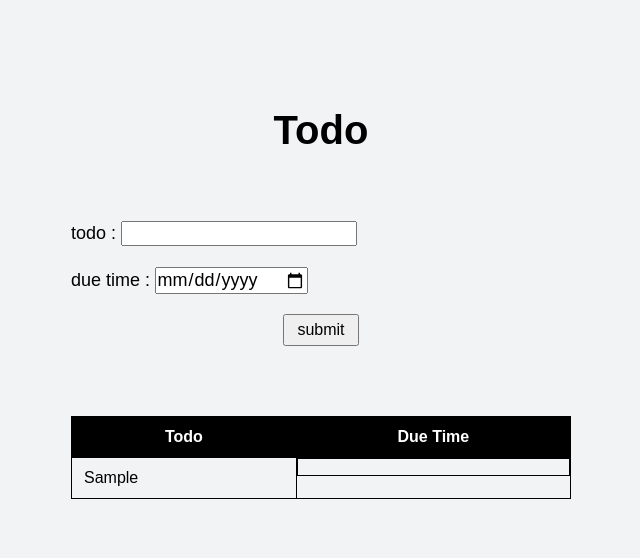
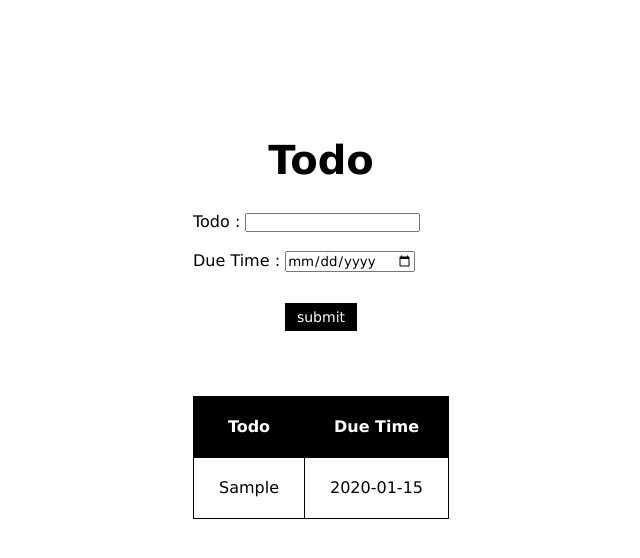
Before and after one commit to AldyyNgere/javascript-projects, a plain HTML site: page todo/index.html in a window 1280 px wide. Both pictures are taken after typing "Sample", "2020-01-15" into the empty fields and a click on the input "submit". Shown: the whole page, without its empty margins (319-959 px from the left). Drawn offline with Linux system fonts and the light colour scheme.

Commit message:
menyelesaikan project todo

```diff
--- a/todo/index.html
+++ b/todo/index.html
@@ -9,25 +9,23 @@
   </head>
   <body>
     <div class="container">
-      <!-- Todo Form body  -->
+      <div class="form-container">
         <h1 class="header">Todo</h1>
-      <form action="#" class="todo-form" name="todo-form">
-        <div class="todo-box">
-          <label for="todo">todo :</label>
-          <input type="text" id="todo" name="dueTime" />
+        <form action="#" name="todo-form">
+          <div class="input-box">
+            <label for="todo">Todo :</label>
+            <input type="text" name="todo" id="todo" />
           </div>
-        <div class="todo-box">
-          <label for="dueTime">due time :</label>
+          <div class="input-box">
+            <label for="dueTime">Due Time :</label>
             <input type="date" name="dueTime" id="dueTime" />
           </div>
-        <div class="todo-box center">
+          <div class="input-box">
             <input type="submit" value="submit" />
           </div>
         </form>
-
-      <!-- Todo Form body  end -->
-
-      <!-- Todo table body  -->
+      </div>
+      <div class="table-container">
         <table class="todo-table">
           <thead>
             <tr>
@@ -35,15 +33,11 @@
               <th>Due Time</th>
             </tr>
           </thead>
-        <tbody id="todo-tbody">
-          <tr>
-            <td>Coding</td>
-            <td>24/05/2023</td>
-          </tr>
-        </tbody>
+          <tbody class="todo-tbody"></tbody>
         </table>
-      <!-- Todo table body  end -->
       </div>
+    </div>
+
     <script src="script.js"></script>
   </body>
 </html>
--- a/todo/script.js
+++ b/todo/script.js
@@ -1,57 +1,54 @@
-// Buat array untuk menampung data todo
+// Make todo database
 const dbTodo = [];
-const dbdueTime = [];
+const dbDueTime = [];
 
-// function ambil dan push data jangan lupa gunakan prevetDefault()
-document.forms["todo-form"].onsubmit = (event) => {
-  // ambil lalu push data input ke array
+// Get value and push to database
+document.forms["todo-form"].onsubmit = (e) => {
   let todo = document.forms["todo-form"]["todo"].value;
+  let dueTime = document.forms["todo-form"]["dueTime"].value;
+
   dbTodo.push(todo);
-  let dueTime = document.forms["todo-form"]["dueTime"].value;
-  dbdueTime.push(dueTime);
+  dbDueTime.push(dueTime);
 
-  event.preventDefault();
+  e.preventDefault();
   document.forms["todo-form"].reset();
-  // Lanjutkan proses ke function berikutnya
   dataProcess();
 };
 
-// Function data process
+// Make dataprocess function
 function dataProcess() {
   clearData();
   for (let i = 0; i < dbTodo.length; i++) {
     let todo = dbTodo[i];
-    let dueTime = dbdueTime[i];
+    let dueTime = dbDueTime[i];
 
-    // Lanutkan ke function displayData dengan menambahkan i, todo, dan dueTime
     displayData(i, todo, dueTime);
   }
 }
 
-// Function clear data
+// Clear data first
 function clearData() {
-  const tbody = document.getElementById("todo-tbody");
-  // Buat pengkondisian
+  let tbody = document.querySelector(".todo-tbody");
+  // Make condition
   while (tbody.firstChild) {
     tbody.removeChild(tbody.firstChild);
   }
 }
 
-// Function display data
-function displayData(index, todo, dueTime) {
-  // Table row element
+// Function to display data
+function displayData(i, todo, dueTime) {
   let tr = document.createElement("tr");
 
-  // Table data todo
-  const tdTodo = document.createElement("td");
+  // todo table data
+  let tdTodo = document.createElement("td");
   tdTodo.textContent = todo;
   tr.appendChild(tdTodo);
 
-  // Table data dueTime
-  const tdDueTime = document.createElement("td");
+  // todo table data
+  let tdDueTime = document.createElement("td");
   tdDueTime.textContent = dueTime;
   tr.appendChild(tdDueTime);
 
-  const tbody = document.getElementById("todo-tbody");
+  let tbody = document.querySelector(".todo-tbody");
   tbody.appendChild(tr);
 }
--- a/todo/style.css
+++ b/todo/style.css
@@ -10,75 +10,69 @@ html {
 
 body {
   font-size: 1.6rem;
+  font-family: Verdana, Geneva, Tahoma, sans-serif;
   line-height: 1.5;
-  font-family: sans-serif;
   display: flex;
   justify-content: center;
-  padding-top: 10rem;
-  background-color: #f1f3f5;
+  padding-top: 13rem;
+}
+
+.header {
+  text-align: center;
+  font-size: 4rem;
+  margin-bottom: 2rem;
 }
 
 .container {
   display: flex;
   flex-direction: column;
   gap: 5rem;
+  justify-content: center;
 }
 
-.header {
-  text-align: center;
-  margin-bottom: 1rem;
-  font-size: 4rem;
+.input-box {
+  margin-bottom: 1.5rem;
 }
 
-.todo-box {
-  margin-bottom: 2rem;
+.input-box input {
+  font-family: inherit;
 }
 
-.todo-box label {
-  font-size: 1.8rem;
+.input-box:nth-child(2) {
+  margin-bottom: 3rem;
 }
 
-.todo-box input {
-  font-family: inherit;
-  font-size: 1.8rem;
-}
-
-.todo-box:last-child {
+.input-box:last-child {
   display: flex;
   justify-content: center;
 }
 
-.todo-box input[type="submit"] {
+.input-box:last-child input[type="submit"] {
+  font-family: inherit;
+  padding: 0.6rem 1.2rem;
+  font-size: 1.4rem;
   cursor: pointer;
-  font-size: 1.6rem;
-  padding: 0.5rem 1.2rem;
+  background-color: #000;
+  color: #fff;
+  border: none;
 }
 
 .todo-table {
   border: solid 1px #000;
-  width: 50rem;
   border-collapse: collapse;
 }
 
-th {
-  color: #fff;
-  background-color: #000;
+.todo-table tr {
+  border: solid 1px #000;
 }
 
-th,
-td {
+.todo-table td,
+.todo-table th {
   border: solid 1px #000;
-  border-collapse: collapse;
-  padding: 0.8rem 1.2rem;
+  padding: 1.8rem 2.5rem;
 }
 
-tbody tr td:last-child {
-  display: flex;
-  justify-content: center;
+.todo-table th {
+  background-color: #000;
+  color: #fff;
 }
-
-.delete-btn {
-  cursor: pointer;
-  font-size: 1.6rem;
-  padding: 0.5rem 1.2rem;
-}
```
Lines whose indentation alone changed are shown as unchanged.
